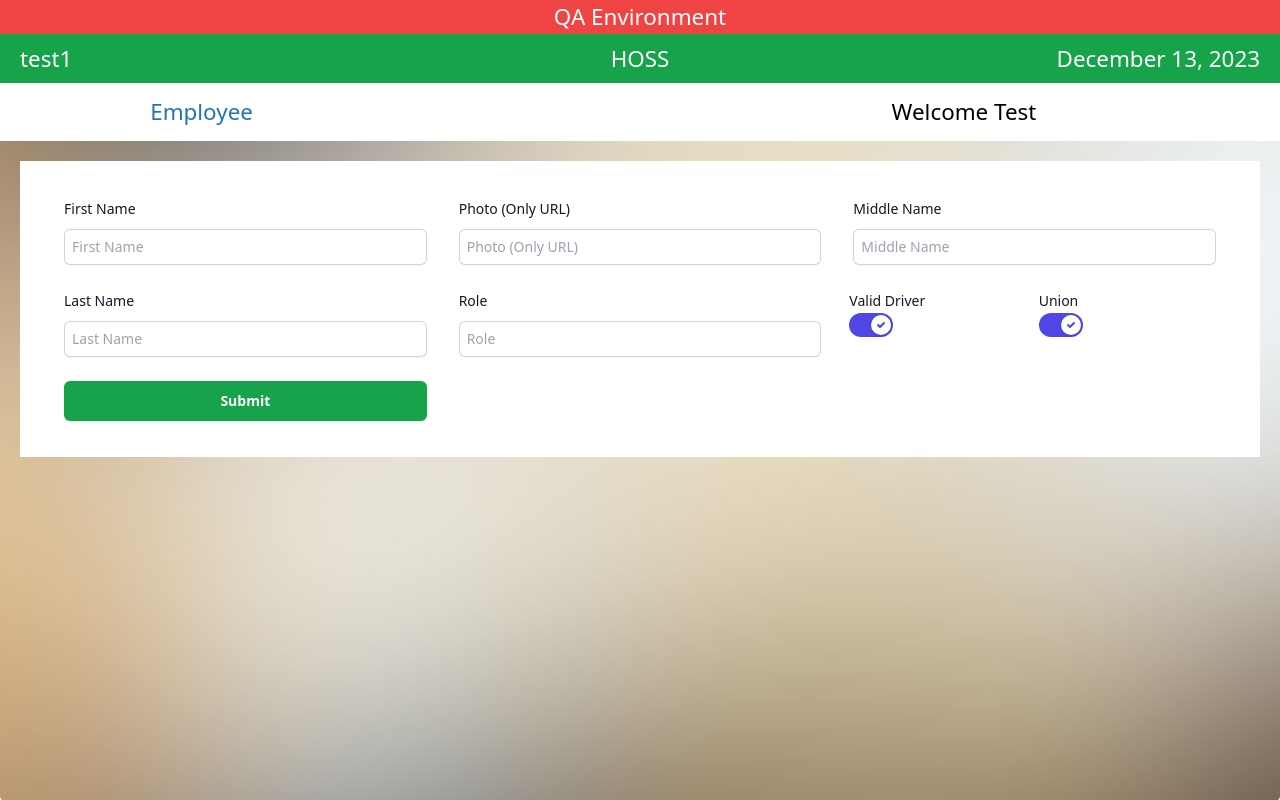
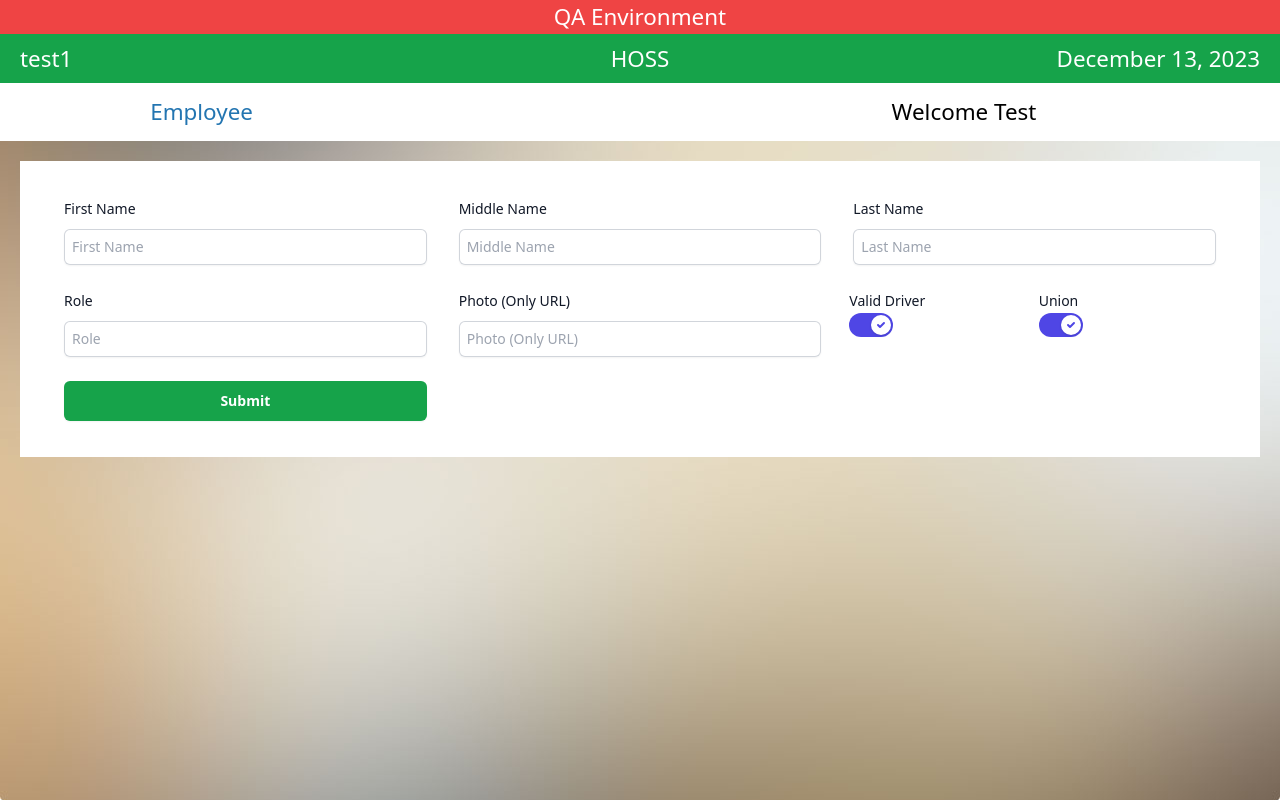
Before and after one commit to SoloEdrei/hoss-front, a Nuxt app: page /add in a window 1280 px wide. Built offline with nearby package versions, Linux system fonts and the light colour scheme; a web font is replaced by a local one.

Commit message:
Fix: Boolean types, order of inputs and size of layout.

```diff
--- a/components/crud/table.vue
+++ b/components/crud/table.vue
@@ -19,6 +19,9 @@
                   </template>
                   <template v-else-if="column.type === 'qr_code'">
                     <CrudQrcode :qr_code="employee[column.key]" />
+                  </template>
+                  <template v-else-if="column.type === 'boolean'">
+                    {{ employee[column.key] ? 'Yes' : 'No' }}
                   </template>
                   <template v-else>
                     {{ employee[column.key] }}
@@ -61,8 +64,8 @@ const tableColumns = [
   { key: 'middle_name', type: 'text' },
   { key: 'last_name', type: 'text' },
   { key: 'role', type: 'text' },
-  { key: 'union', type: 'text' },
-  { key: 'valid_driver', type: 'text' },
+  { key: 'union', type: 'boolean' },
+  { key: 'valid_driver', type: 'boolean' },
 ];
 </script>
 
--- a/layouts/default.vue
+++ b/layouts/default.vue
@@ -1,5 +1,5 @@
 <template>
-  <div class="h-screen w-screen bg-no-repeat bg-cover bg-center bg-[url('/background.jpg')]">
+  <div class="min-h-screen w-screen bg-no-repeat bg-cover bg-center bg-[url('/background.jpg')]">
     <AppHeader />
     <div class="p-[20px]">
       <NuxtPage />
--- a/pages/add.vue
+++ b/pages/add.vue
@@ -3,15 +3,17 @@
     <form @submit.prevent="submitEmail">
       <div class="grid grid-cols-3 gap-6 px-5 py-4">
         <CrudInput name="First Name" field_type="text" v-model="employees.first_name"/>
-          <CrudInput name="Photo (Only URL)" field_type="text" v-model="employees.photo"/>
         <CrudInput name="Middle Name" field_type="text" v-model="employees.middle_name"/>
         <CrudInput name="Last Name" field_type="text" v-model="employees.last_name"/>
         <CrudInput name="Role" field_type="text" v-model="employees.role"/>
+        <CrudInput name="Photo (Only URL)" field_type="text" v-model="employees.photo"/>
         <div class="grid grid-cols-2 gap-2">
           <CrudSwitch name="Valid Driver" field_type="boolean" v-model="employees.valid_driver"/>
           <CrudSwitch name="Union" field_type="boolean" v-model="employees.union"/>
         </div>
-        <input type="submit" class="mx-1 rounded-md bg-green-600 px-3.5 py-2.5 text-sm font-semibold text-white shadow-sm hover:bg-green-700 focus-visible:outline focus-visible:outline-2 focus-visible:outline-offset-2 focus-visible:outline-indigo-600" value="Submit"/>
+        <input type="submit"
+               class="mx-1 rounded-md bg-green-600 px-3.5 py-2.5 text-sm font-semibold text-white shadow-sm hover:bg-green-700 focus-visible:outline focus-visible:outline-2 focus-visible:outline-offset-2 focus-visible:outline-indigo-600"
+               value="Submit"/>
       </div>
     </form>
   </div>
```
Lines whose indentation alone changed are shown as unchanged.
